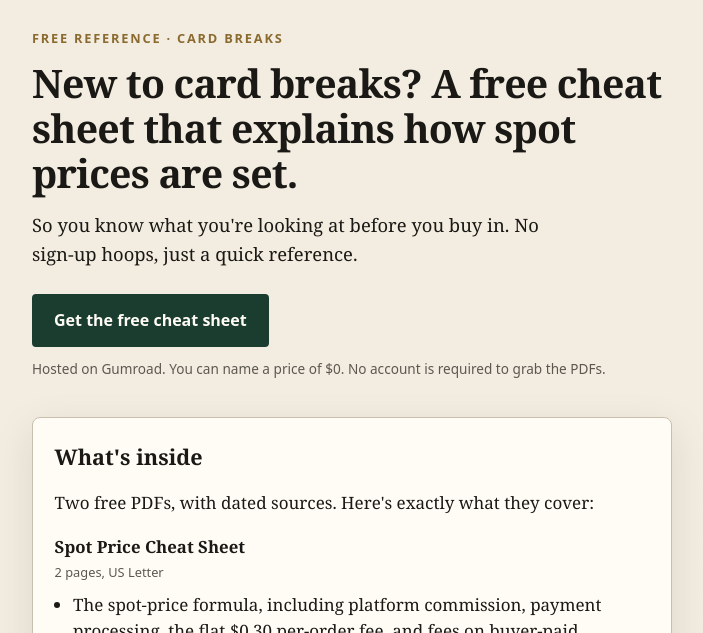
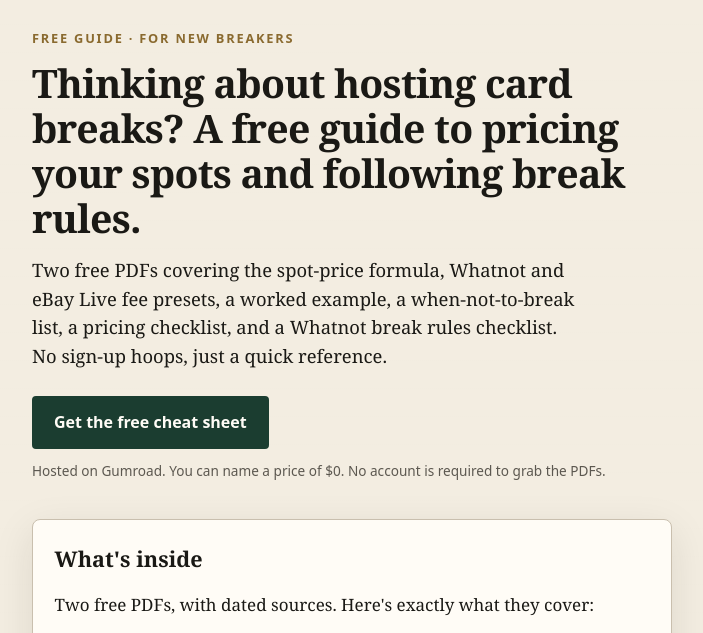
Before and after one commit to millugh/millugh.github.io, a plain HTML site: page index.html in a window 1280 px wide. Shown: the part 92-725 px from the top of the page, without its empty margins (288-991 px from the left). Drawn offline with Linux system fonts and the light colour scheme.

Commit message:
Update landing page hero and metadata for new-breaker hosts

```diff
--- a/index.html
+++ b/index.html
@@ -3,23 +3,23 @@
 <head>
   <meta charset="utf-8">
   <meta name="viewport" content="width=device-width, initial-scale=1">
-  <title>Free Spot Price Cheat Sheet for Card Breaks | RookieVaultCards</title>
-  <meta name="description" content="New to card breaks? A free cheat sheet that explains how spot prices are set, so you know what you're looking at before you buy in. No sign-up hoops, just a quick reference.">
+  <title>Free Guide to Pricing Card Breaks for New Hosts | RookieVaultCards</title>
+  <meta name="description" content="Thinking about hosting card breaks? A free guide to pricing your spots and following break rules. Two PDFs, no sign-up required.">
   <link rel="canonical" href="https://millugh.github.io/">
   <meta name="theme-color" content="#1B3D30">
   <meta name="author" content="RookieVaultCards">
   <meta name="robots" content="index,follow">
   <meta property="og:type" content="website">
   <meta property="og:site_name" content="RookieVaultCards">
-  <meta property="og:title" content="Free Spot Price Cheat Sheet for Card Breaks">
-  <meta property="og:description" content="New to card breaks? A free cheat sheet that explains how spot prices are set, so you know what you're looking at before you buy in.">
+  <meta property="og:title" content="Free Guide to Pricing Card Breaks for New Hosts">
+  <meta property="og:description" content="Thinking about hosting card breaks? A free guide to pricing your spots and following break rules. Two PDFs, no sign-up required.">
   <meta property="og:url" content="https://millugh.github.io/">
   <meta property="og:image" content="https://public-files.gumroad.com/61qas5qf6n1a464k8yderxkxj660">
   <meta property="og:image:alt" content="Cover of the free RookieVaultCards Spot Price Cheat Sheet">
   <meta name="twitter:card" content="summary_large_image">
   <meta name="twitter:site" content="@charts225">
-  <meta name="twitter:title" content="Free Spot Price Cheat Sheet for Card Breaks">
-  <meta name="twitter:description" content="New to card breaks? A free cheat sheet that explains how spot prices are set, so you know what you're looking at before you buy in.">
+  <meta name="twitter:title" content="Free Guide to Pricing Card Breaks for New Hosts">
+  <meta name="twitter:description" content="Thinking about hosting card breaks? A free guide to pricing your spots and following break rules. Two PDFs, no sign-up required.">
   <meta name="twitter:image" content="https://public-files.gumroad.com/61qas5qf6n1a464k8yderxkxj660">
   <style>
     :root {
@@ -275,9 +275,9 @@
     </header>
 
     <main id="main">
-      <p class="kicker">Free reference &middot; Card breaks</p>
-      <h1>New to card breaks? A free cheat sheet that explains how spot prices are set.</h1>
-      <p class="lede">So you know what you're looking at before you buy in. No sign-up hoops, just a quick reference.</p>
+      <p class="kicker">Free guide &middot; For new breakers</p>
+      <h1>Thinking about hosting card breaks? A free guide to pricing your spots and following break rules.</h1>
+      <p class="lede">Two free PDFs covering the spot-price formula, Whatnot and eBay Live fee presets, a worked example, a when-not-to-break list, a pricing checklist, and a Whatnot break rules checklist. No sign-up hoops, just a quick reference.</p>
 
       <div class="actions">
         <a class="btn btn-primary" href="https://mattitude4305.gumroad.com/l/spot-price-cheat-sheet?utm_source=x">Get the free cheat sheet</a>
```
